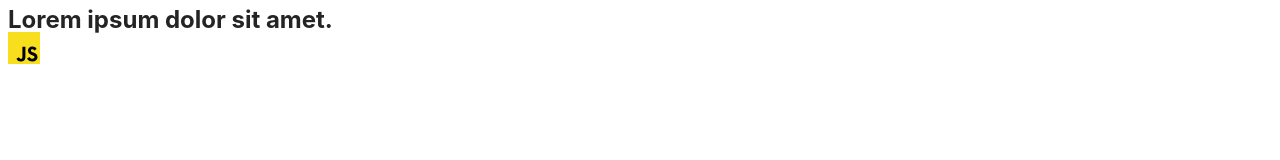
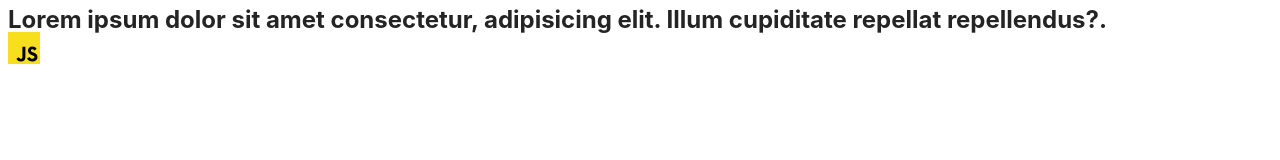
Before and after one commit to SvitlanaOseichuk/goit-js-hw-09, a website built with Vite: page src/index.html in a window 1280 px wide. Built offline with nearby package versions, Linux system fonts and the light colour scheme.

Commit message:
change title

```diff
--- a/src/index.html
+++ b/src/index.html
@@ -11,7 +11,7 @@
     <load ="partials/header.html" />
 
     <section>
-      <h1>Lorem ipsum dolor sit amet.</h1>
+      <h1>Lorem ipsum dolor sit amet consectetur, adipisicing elit. Illum cupiditate repellat repellendus?.</h1>
       <!-- Path to images as from index.html file -->
       <img src="./img/javascript.svg" alt="" />
     </section>
```
